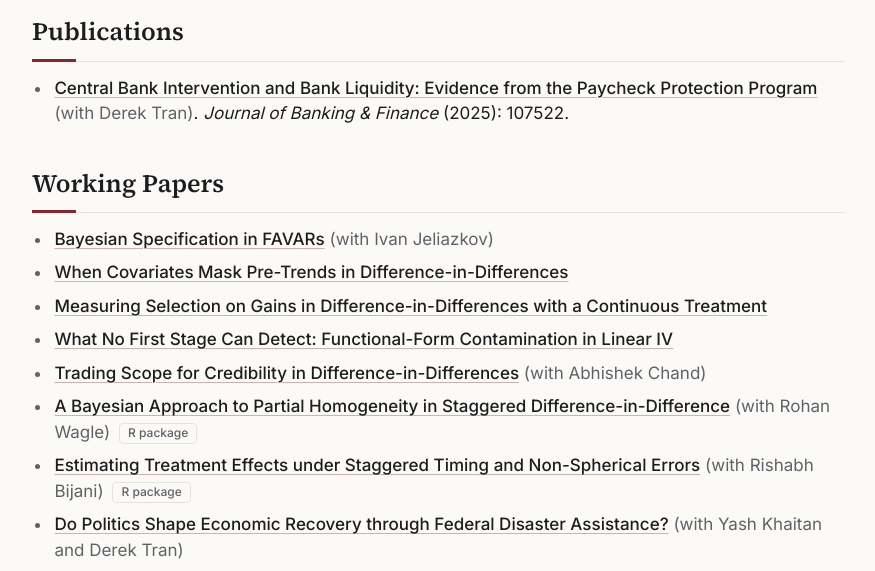
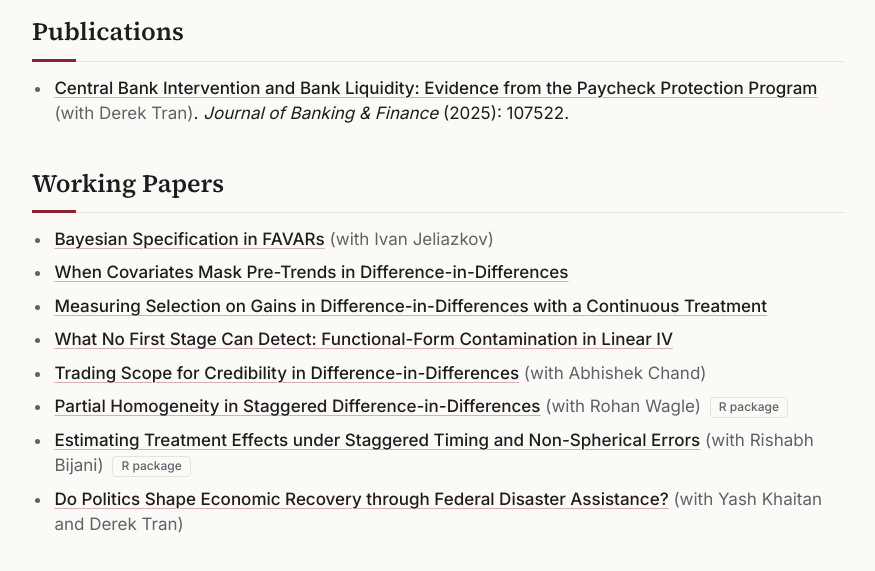
Before and after one commit to parush2101/parush2101.github.io, a plain HTML site: page research.html in a window 1280 px wide. Shown: the part 197-768 px from the top of the page, without its empty margins (202-1077 px from the left). Drawn offline with Linux system fonts and the light colour scheme.

Commit message:
Link Partial Homogeneity paper to arXiv and use arXiv title
Co-Authored-By: Claude Opus 5.5 <noreply@anthropic.com>

```diff
--- a/research.html
+++ b/research.html
@@ -41,7 +41,7 @@
           <li><a class="t" href="https://papers.ssrn.com/sol3/papers.cfm?abstract_id=7609700">Measuring Selection on Gains in Difference-in-Differences with a Continuous Treatment</a></li>
           <li><a class="t" href="https://papers.ssrn.com/sol3/papers.cfm?abstract_id=7436881">What No First Stage Can Detect: Functional-Form Contamination in Linear IV</a></li>
           <li><a class="t" href="https://papers.ssrn.com/sol3/papers.cfm?abstract_id=7301078">Trading Scope for Credibility in Difference-in-Differences</a> <span class="co">(with Abhishek Chand)</span></li>
-          <li><a class="t" href="https://www.ashoka.edu.in/research/a-bayesian-approach-to-partial-homogeneity-in-staggered-difference-in-difference/">A Bayesian Approach to Partial Homogeneity in Staggered Difference-in-Difference</a> <span class="co">(with Rohan Wagle)</span> <a class="tag" href="https://cran.r-project.org/web/packages/phdid/phdid.pdf">R package</a></li>
+          <li><a class="t" href="https://arxiv.org/abs/2608.08047">Partial Homogeneity in Staggered Difference-in-Differences</a> <span class="co">(with Rohan Wagle)</span> <a class="tag" href="https://cran.r-project.org/web/packages/phdid/phdid.pdf">R package</a></li>
           <li><a class="t" href="https://papers.ssrn.com/sol3/papers.cfm?abstract_id=6558759">Estimating Treatment Effects under Staggered Timing and Non-Spherical Errors</a> <span class="co">(with Rishabh Bijani)</span> <a class="tag" href="https://cran.r-project.org/web/packages/staggeredGMM/staggeredGMM.pdf">R package</a></li>
           <li><a class="t" href="https://papers.ssrn.com/sol3/papers.cfm?abstract_id=6513538">Do Politics Shape Economic Recovery through Federal Disaster Assistance?</a> <span class="co">(with Yash Khaitan and Derek Tran)</span></li>
         </ul>
```
Also changed, not shown: resources.html (+1 -1 lines).
